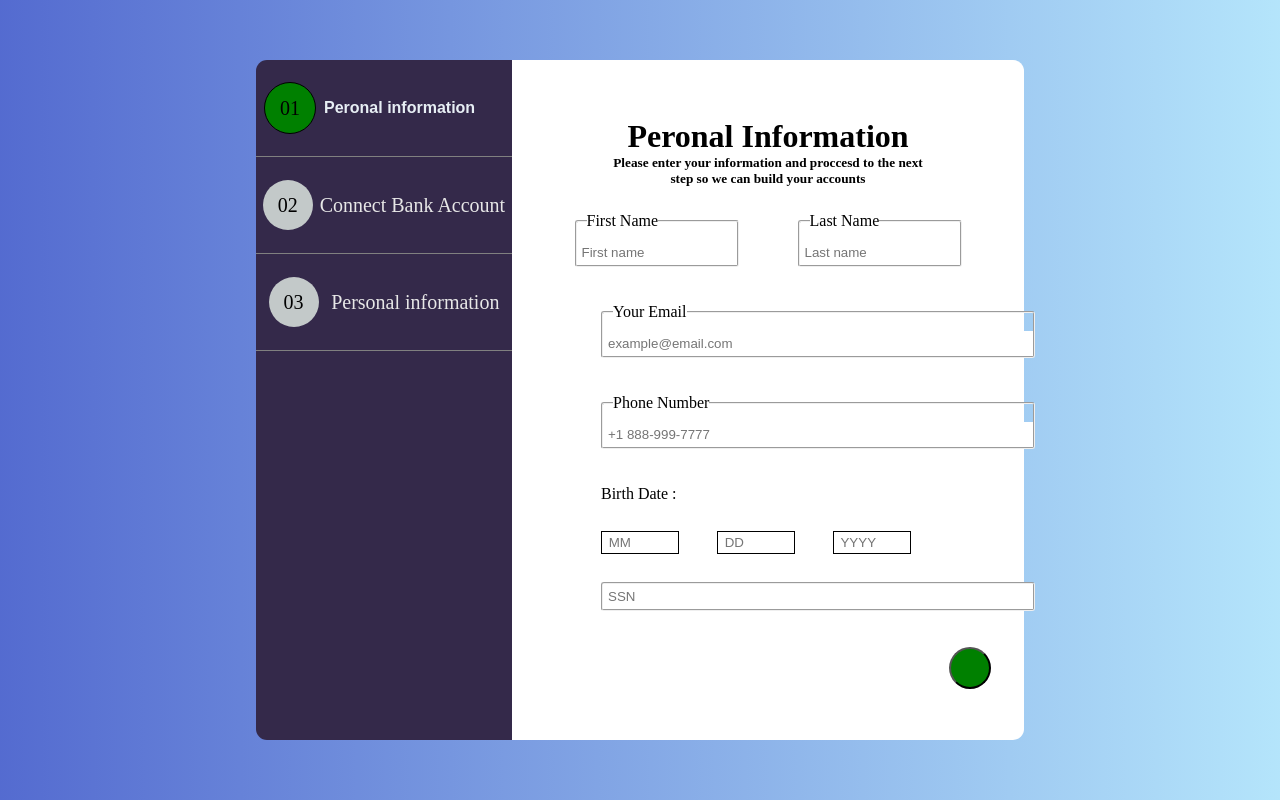
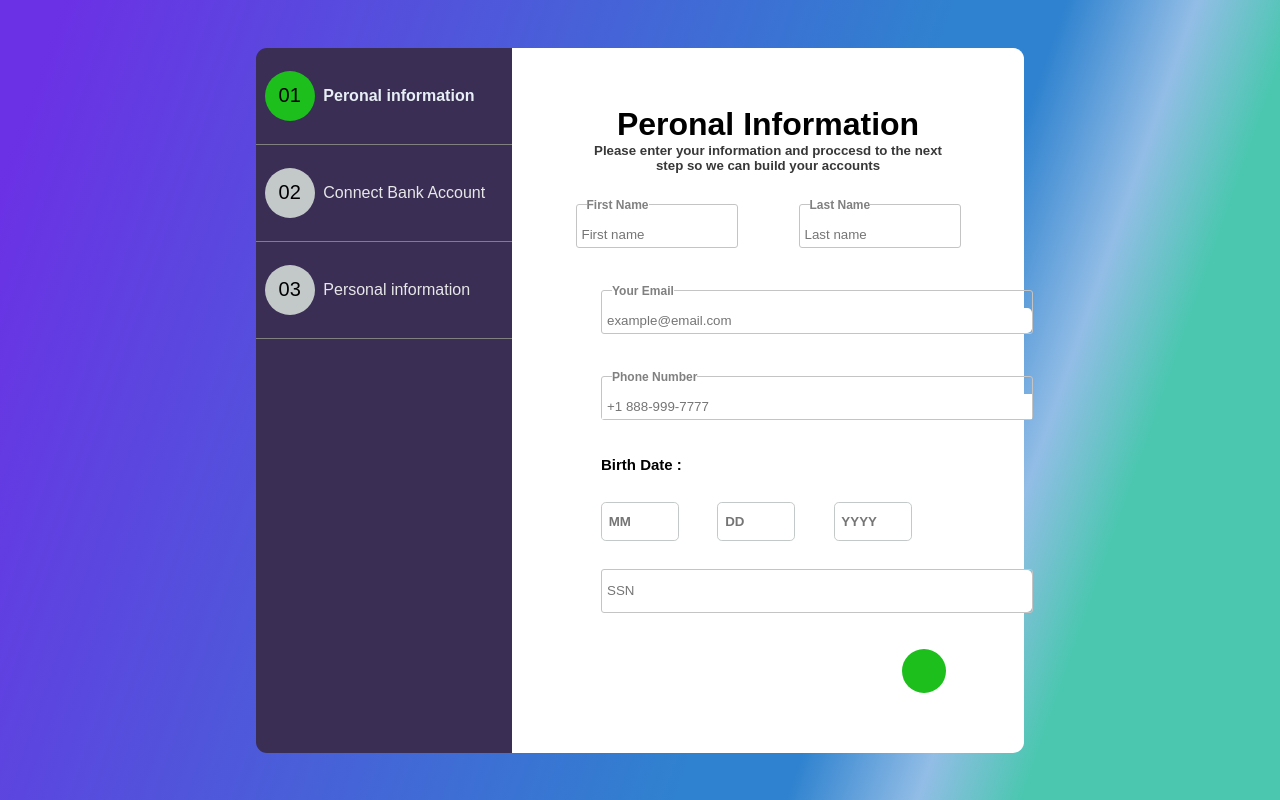
Before and after one commit to christianjunior05/Brief, a plain HTML site: page index.html in a window 1280 px wide. Drawn offline with nearby package versions, Linux system fonts and the light colour scheme.

Commit message:
Update style.css

```diff
--- a/style.css
+++ b/style.css
@@ -1,26 +1,39 @@
         *{
             padding: 0;
             margin: 0;
+            font-family: sans-serif;
         }
         .inform-text{
             width:180px;
-            font-family: Arial, Helvetica, sans-serif;
             font-size: 16px;
             color: rgb(231, 238, 244);
         }
+        label{
+            font-weight: bold;
+            font-size: 15px;
+        }
+        .titre{
+            font-size: 15px;
+            color: black;
+            font-weight: bold;
+        }
         p{
             color: rgb(231, 231, 231);
+            font-family: sans-serif;
+            font-size: 16px;
+            width: 180px;
         }
         .x1{
             border-radius: 100%;
             color: rgb(0, 0, 0);
-            background-color: green;
+            background-color: rgb(28, 191, 28);
             border: 1px solid black;
             width: 50px;
             height: 50px;
             justify-content: center;
             display: flex;
             align-items: center;
+            border: none;
         }
         .x2{
             border-radius: 100%;
@@ -31,6 +44,7 @@
             justify-content: center;
             display: flex;
             align-items: center;
+            border:none ;
         }
         .x3{
             border-radius: 100%;
@@ -41,6 +55,7 @@
             justify-content: center;
             display: flex;
             align-items: center;
+            border: none;
         }
         .first{
             font-size: 20px;
@@ -79,7 +94,14 @@
             display: flex;
             width: 100%;
             height: 100vh;
-            background: linear-gradient(89.95deg, rgba(31, 56, 191, 0.81) -11.27%, rgba(88, 214, 254, 0.4) 108.09%);
+            background: linear-gradient(
+                        109.31deg,
+                        #6b31e5 3.9%,
+                        #2f82cf 61.2%,
+                        #2f82cf 68.35%,
+                        #92bde6 76.79%,
+                        #4bc7b0 83.39%
+                    );
             justify-content: center;
             align-items: center;
         }
@@ -95,6 +117,7 @@
         }
         h3{
             font-size: 12px;
+            font-family: sans-serif;
         }
         .or{
             display: flex;
@@ -102,24 +125,29 @@
         }
         button{
             border-radius: 100%;
-            background-color: green;
-            padding: 19px;
+            background-color: rgb(28, 191, 28);
+            padding: 22px;
+            border: none;
         }
         .left{
             width: 20%;
             height: 85vh;
-            background-color: #34294A;
+            padding-bottom: 25px;
+            background-color: #3A2E55;
             border-radius: 11px 0 0 11px ;
         }
         .right{
             width: 40%;
             height: 85vh;
+            padding-bottom: 25px;
             background-color: #fff;
             border-radius: 0 11px 11px 0;
         }
         fieldset {
             width: fit-content;
-            border-radius: 3px;
+            border-radius: 3px ;
+            font-weight: bold;
+            border: 0.5px rgb(196, 196, 196) solid;
         }
         fieldset legend{
             margin: 10px;
@@ -129,18 +157,27 @@
             padding: 12px;
         }
         .end{
-            text-align: end;
+            display: flex;
+            justify-content: flex-end;
+            margin-right: 45px;
         }
         .date{
-        border: 1px solid black;
+        border: 0.5px solid rgb(195, 201, 201);
         margin: 10px;
         width: 70%;
         max-width: 70px;
         padding: 3px;
         background-image:url('calendar.png');
+        font-weight: bold;
+        height: 31px;
         }
         fieldset input{
             border: none;
+            color:rgb(206, 206, 206) ;
+        }
+        legend{
+            color: gray;
+            font-size: 12px;
         }
         fieldset input:focus{
             outline: none;
@@ -158,3 +195,14 @@
             padding: 15px;
             margin: 5px;
         }
+        #ssn{
+            height: 32px;
+        }
+
+        h5{
+            color: rgb(57, 56, 56);
+        }
+
+        input[type="text"]{
+            border-radius: 0.3rem;
+        }
```
